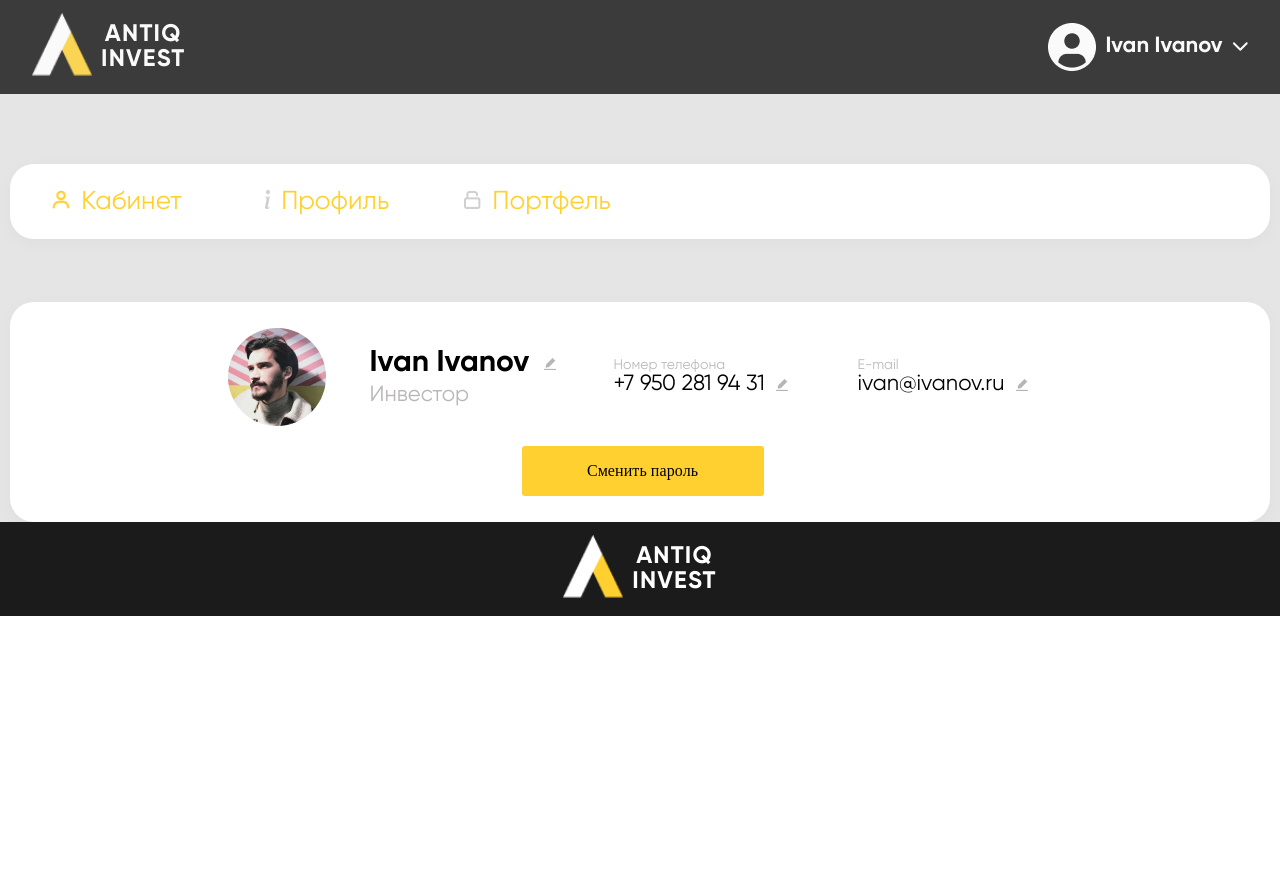
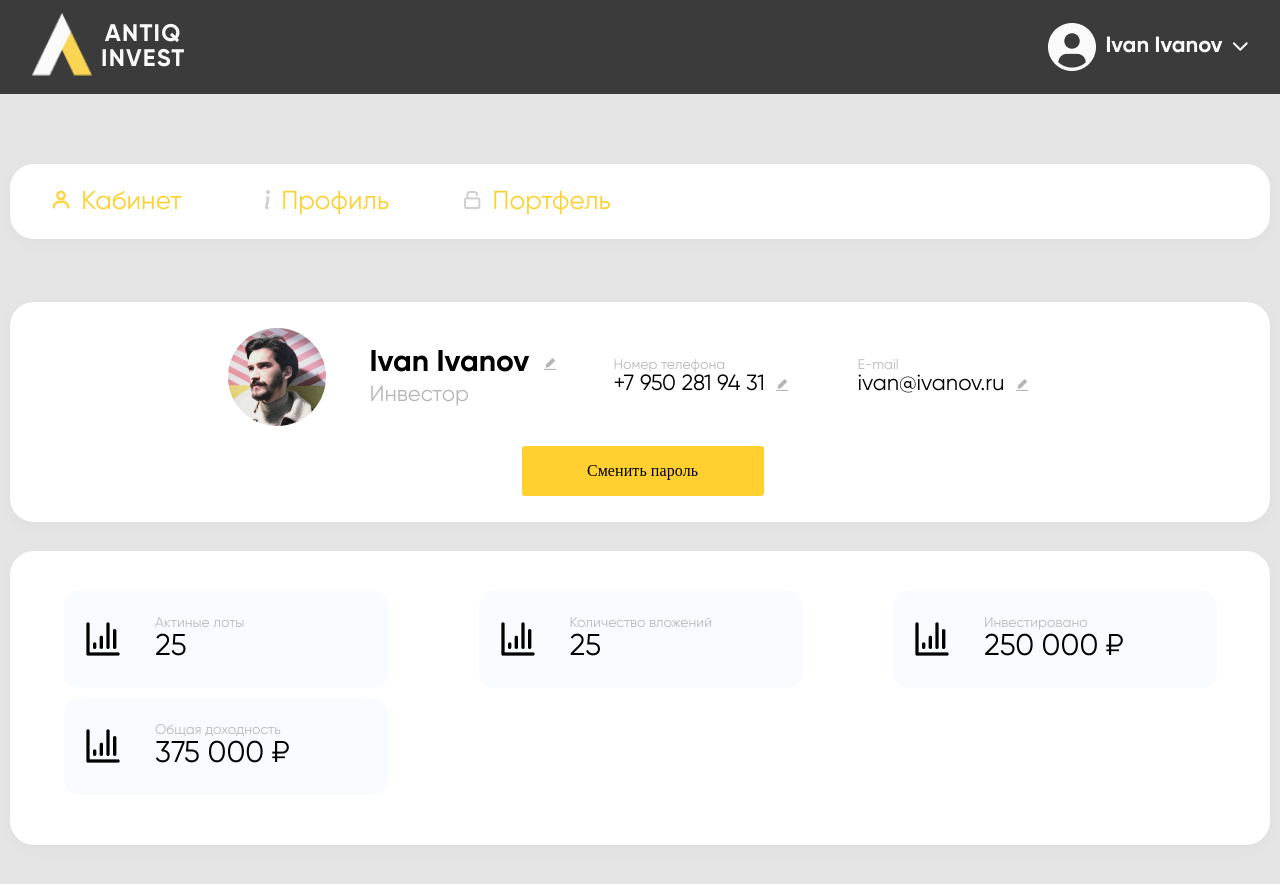
Before and after one commit to szemelkin/antiqinvest_front, a React (Create React App) app: page / in a window 1280 px wide. Shown: the top 884 px of the page. Before the commit the page ends 800 px from the top, so only its background shows below. Built offline with nearby package versions, Linux system fonts and the light colour scheme.

Commit message:
сделана страница профиля

```diff
--- a/src/components/Profile/Profile.css
+++ b/src/components/Profile/Profile.css
@@ -14,6 +14,10 @@
 
 .ProfileMargin {
   margin: 63px 0px 0px 0px;
+}
+
+.ProfileMargin2 {
+  margin: 29px 0px 500px 0px;
 }
 
 .Profile__block {
@@ -53,12 +57,6 @@
   }
 }
 
-.Profile__block-main > img {
-
-
-}
-
-
 @media screen and (max-width: 768px) {
   .Profile__block-main > img {
     width: 72px;
@@ -69,10 +67,8 @@
 @media screen and (max-width: 600px) {
   .Profile__block-main > img {
     margin-bottom: 20px;
-
   }
 }
-
 
 .Profile__block-include {
   display: flex;
@@ -192,3 +188,73 @@
     margin-top: 20px;
   }
 }
+
+/***************************************/
+
+.Profile2 {
+  background: #ffffff;
+  box-shadow: 0px 4px 17px rgba(0, 0, 0, 0.03);
+  border-radius: 24px;
+  max-width: 1480px;
+  height: auto;
+}
+
+.Profile__block2 {
+  padding: 40px 53px 40px 54px;
+  display: flex;
+  justify-content: space-between;
+  flex-wrap: wrap;
+  text-align: left;
+}
+
+@media screen and (max-width: 768px) {
+    .Profile__block2 {
+        padding: 18px 15px 18px 15px;
+    }
+  }
+
+.Profile__card {
+  width: 324px;
+  height: 97px;
+  background: #f8fbff;
+  border-radius: 15px;
+  margin-bottom: 10px;
+  padding: 22px;
+  box-sizing: border-box;
+}
+
+@media screen and (max-width: 1024px) {
+    .Profile__card {
+        width: 100%;
+    }
+  }
+
+.Profile__card-wrapper {
+  display: flex;
+  align-items: center;
+  height: 100%;
+}
+
+.Profile__card-secondBlock {
+  margin-left: 35px;
+}
+
+.Profile__card-secondBlock > h6 {
+  font-family: "Gilroy";
+  font-style: normal;
+  font-weight: 500;
+  font-size: 14px;
+  line-height: 108.8%;
+  color: #bbbbbb;
+  margin: 0;
+}
+
+.Profile__card-secondBlock > h3 {
+  font-family: "Gilroy";
+  font-style: normal;
+  font-weight: 500;
+  font-size: 30px;
+  line-height: 108.8%;
+  color: #000000;
+  margin: 0;
+}
--- a/src/components/Profile/Profile.jsx
+++ b/src/components/Profile/Profile.jsx
@@ -1,33 +1,85 @@
 import "./Profile.css";
-import profile from '../../assets/images/profile.png'
-import pencel from '../../assets/images/pencel.png'
-import graph from '../../assets/images/graph.png'
+import profile from "../../assets/images/profile.png";
+import pencel from "../../assets/images/pencel.png";
+import graph from "../../assets/images/graph.png";
 
 function Profile() {
   return (
+    <>
       <div className="Profile ProfileMargin">
         <div className="Profile__block">
           <div className="Profile__block-main">
-          <img src={profile} alt="profile"/>
+            <img src={profile} alt="profile" />
             <div className="Profile__block-include">
-            <div className="Profile__block-big"><h3>Ivan Ivanov &nbsp;</h3><img src={pencel} alt="pencel"/></div>
+              <div className="Profile__block-big">
+                <h3>Ivan Ivanov &nbsp;</h3>
+                <img src={pencel} alt="pencel" />
+              </div>
               <h5>Инвестор</h5>
             </div>
 
             <div className="Profile__block-include">
               <h4>Номер телефона</h4>
-            <div className="Profile__block-big"><h6>+7 950 281 94 31 &nbsp;</h6><img src={pencel} alt="pencel"/></div>
+              <div className="Profile__block-big">
+                <h6>+7 950 281 94 31 &nbsp;</h6>
+                <img src={pencel} alt="pencel" />
+              </div>
             </div>
 
             <div className="Profile__block-include">
               <h4>E-mail</h4>
-            <div className="Profile__block-big"><h6>ivan@ivanov.ru &nbsp;</h6><img src={pencel} alt="pencel"/> </div>
+              <div className="Profile__block-big">
+                <h6>ivan@ivanov.ru &nbsp;</h6>
+                <img src={pencel} alt="pencel" />{" "}
               </div>
-
+            </div>
           </div>
           <button>Сменить пароль</button>
         </div>
       </div>
+
+      <div className="Profile2 ProfileMargin2">
+        <div className="Profile__block2">
+          <div className="Profile__card">
+            <div className="Profile__card-wrapper">
+              <img src={graph} alt="graph"/>
+              <div className="Profile__card-secondBlock">
+                <h6>Актиные лоты</h6>
+                <h3>25</h3>
+              </div>
+            </div>
+          </div>
+
+          <div className="Profile__card">
+          <div className="Profile__card-wrapper">
+              <img src={graph} alt="graph"/>
+              <div className="Profile__card-secondBlock">
+                <h6>Количество вложений</h6>
+                <h3>25</h3>
+              </div>
+            </div>
+          </div>
+          <div className="Profile__card">
+          <div className="Profile__card-wrapper">
+              <img src={graph} alt="graph"/>
+              <div className="Profile__card-secondBlock">
+                <h6>Инвестировано</h6>
+                <h3>250 000 ₽</h3>
+              </div>
+            </div>
+          </div>
+          <div className="Profile__card">
+          <div className="Profile__card-wrapper">
+              <img src={graph} alt="graph"/>
+              <div className="Profile__card-secondBlock">
+                <h6>Общая доходность</h6>
+                <h3>375 000 ₽</h3>
+              </div>
+            </div>
+          </div>
+        </div>
+      </div>
+    </>
   );
 }
 
```
Also changed, not shown: 1 other file (tests, documents, lock files or other folders). Lines whose indentation alone changed are shown as unchanged.
